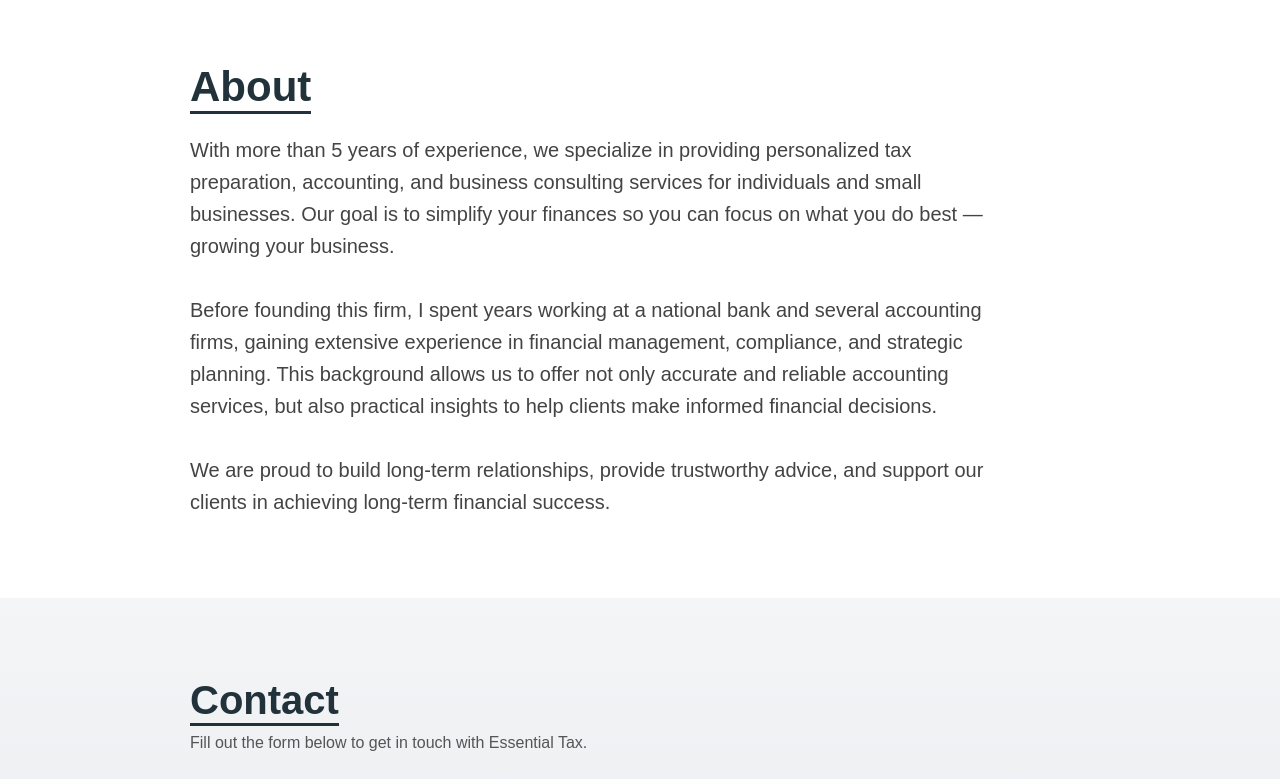
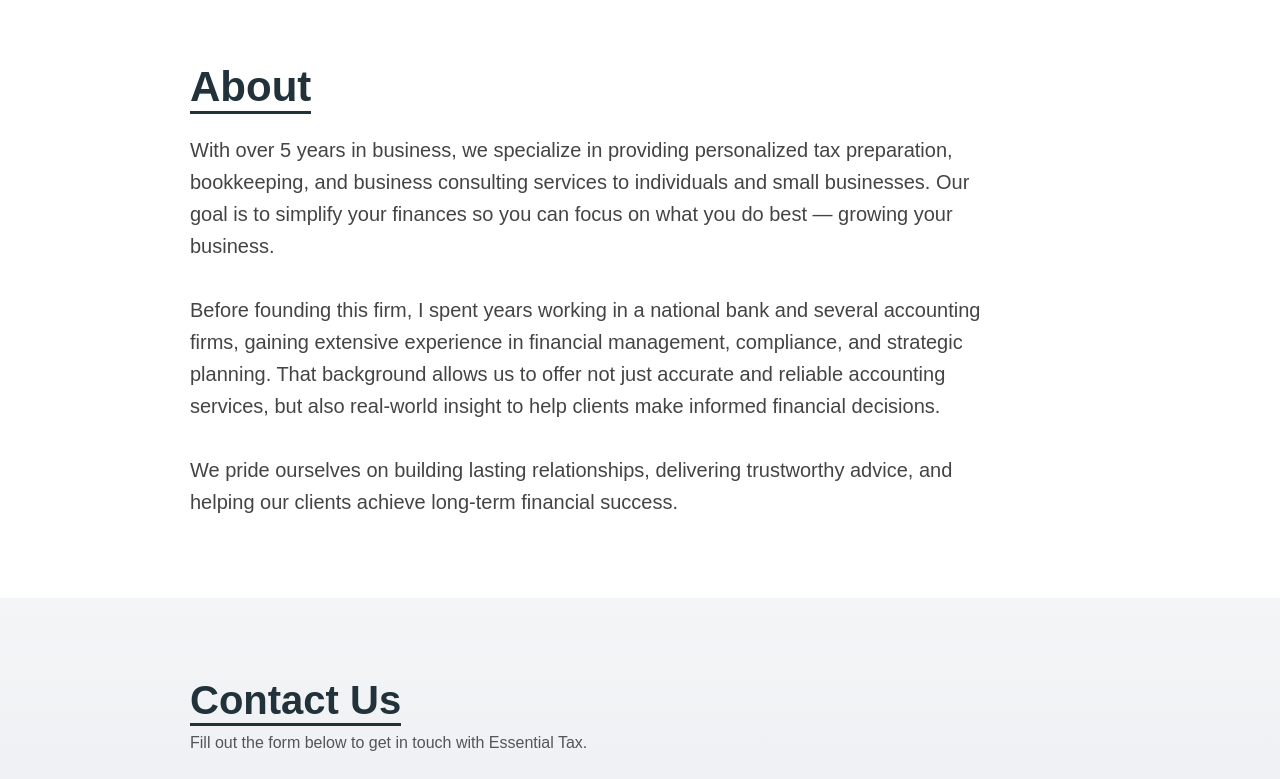
Before and after one commit to gui2904/luiz_website, a website: page index.en.html in a window 1280 px wide. Shown: the part 1260-2039 px from the top of the page. Drawn offline with Linux system fonts and the light colour scheme.

Commit message:
Update project structure and add new pages

```diff
--- a/indexes/index.en.html
+++ b/index.en.html
@@ -12,7 +12,7 @@
     <header>
       <div class="container">
         <div class="logo">
-          <a href="#"><img src="../img/logo.png" alt="Logo" /></a>
+          <a href="#"><img src="./img/logo.png" alt="Logo" /></a>
         </div>
 
         <!-- desktop nav -->
@@ -76,7 +76,7 @@
           </p>
         </div>
 
-        <img id="handshake" src="../img/handshake.png" alt="Handshake" />
+        <img id="handshake" src="./img/handshake.png" alt="Handshake" />
 
         <a href="tel:9543308611" class="cta">📞 954-330-8611</a>
       </div>
@@ -114,22 +114,17 @@
         <h2>About</h2>
 
         <p>
-          With more than 5 years of experience, we specialize in providing
-          personalized tax preparation, accounting, and business consulting
-          services for individuals and small businesses. Our goal is to simplify
-          your finances so you can focus on what you do best — growing your
-          business.
+	  With over 5 years in business, we specialize in providing personalized tax preparation, bookkeeping,
+	  and business consulting services to individuals and small businesses. Our goal is to simplify
+	  your finances so you can focus on what you do best — growing your business.
           <br /><br />
-          Before founding this firm, I spent years working at a national bank
-          and several accounting firms, gaining extensive experience in
-          financial management, compliance, and strategic planning. This
-          background allows us to offer not only accurate and reliable
-          accounting services, but also practical insights to help clients make
-          informed financial decisions.
+	  Before founding this firm, I spent years working in a national bank and several accounting firms,
+	  gaining extensive experience in financial management, compliance, and strategic planning.
+	  That background allows us to offer not just accurate and reliable accounting services, but
+	  also real-world insight to help clients make informed financial decisions.
           <br /><br />
-          We are proud to build long-term relationships, provide trustworthy
-          advice, and support our clients in achieving long-term financial
-          success.
+	  We pride ourselves on building lasting relationships, delivering trustworthy advice, and
+	  helping our clients achieve long-term financial success.
         </p>
       </div>
     </section>
@@ -138,7 +133,7 @@
     <section id="contact" class="contact-section">
       <div class="container contact-wrapper">
         <div class="contact-header">
-          <h2>Contact</h2>
+          <h2>Contact Us</h2>
           <p>Fill out the form below to get in touch with Essential Tax.</p>
         </div>
 
@@ -178,7 +173,7 @@
     </section>
 
     <!-- SCRIPTS -->
-    <script src="language.js"></script>
+    <script src="./scripts/language.js"></script>
     <script>
       const hamburger = document.querySelector(".hamburger");
       const mobileMenu = document.getElementById("mobile-menu");
--- a/indexes/styles.css
+++ b/styles.css
@@ -275,7 +275,7 @@ input:checked + .slider:before {
 .language-label {
     font-weight: bold;
     font-size: 20px;
-    color: #ffffff;
+    color: black;
 }
 
 /* =========================
@@ -520,6 +520,12 @@ body.no-scroll {
     #handshake {
         width: 500px;
     }
+
+    .language-label {
+	font-weight: bold;
+	font-size: 20px;
+	color: black;
+    }
 }
 
 /* Mobile */
@@ -539,6 +545,13 @@ body.no-scroll {
 
     .hamburger {
         display: block;     /* show hamburger on mobile */
+    }
+
+
+    .language-label {
+	font-weight: bold;
+	font-size: 20px;
+	color: #ffffff;
     }
 
     /* Hero stacked with grid areas */
```
Also changed, not shown: index.html (renamed from indexes/index.html, +4 -4 lines), index.es.html (renamed from indexes/index.es.html), scripts/language.js (renamed from indexes/language.js), scripts/send-email.js (renamed from send-email.js), scripts/server.js (renamed from server.js).
